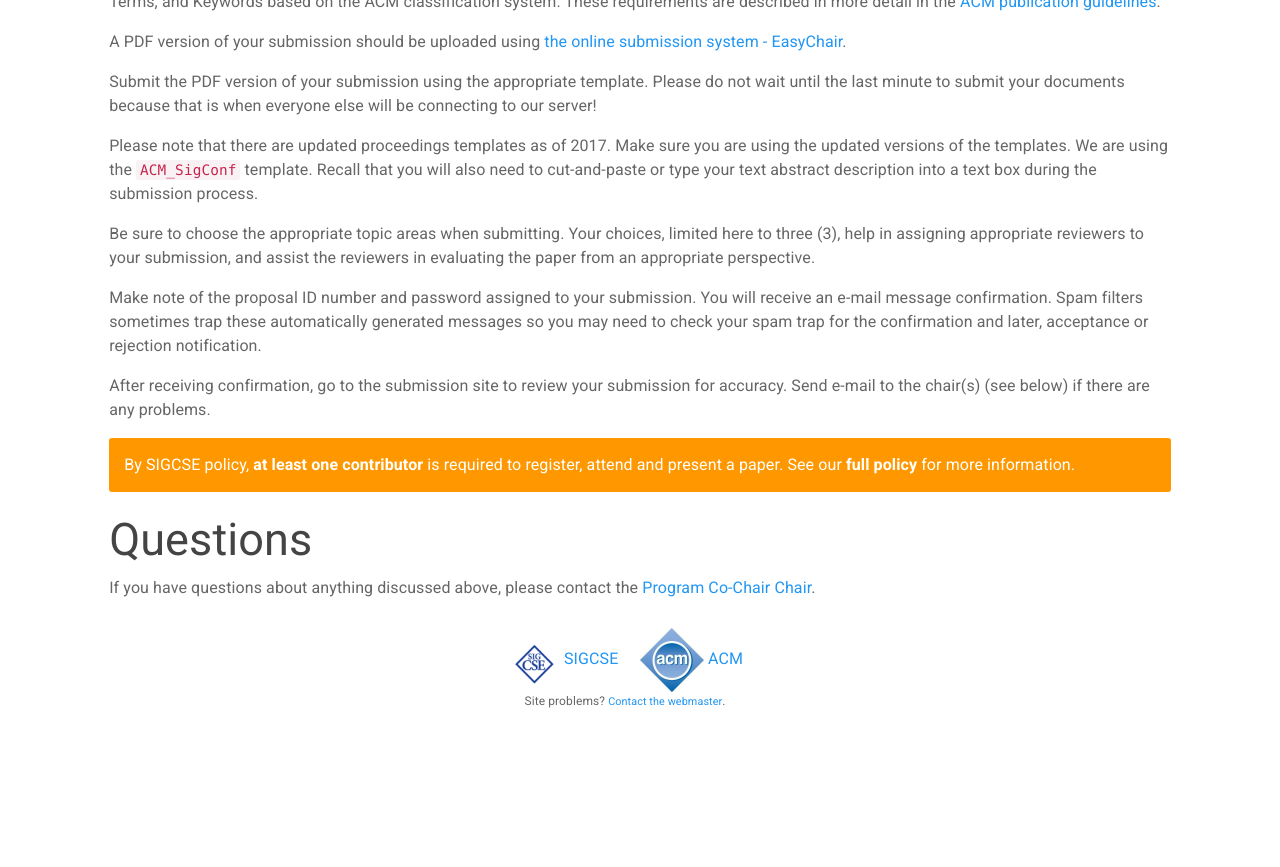
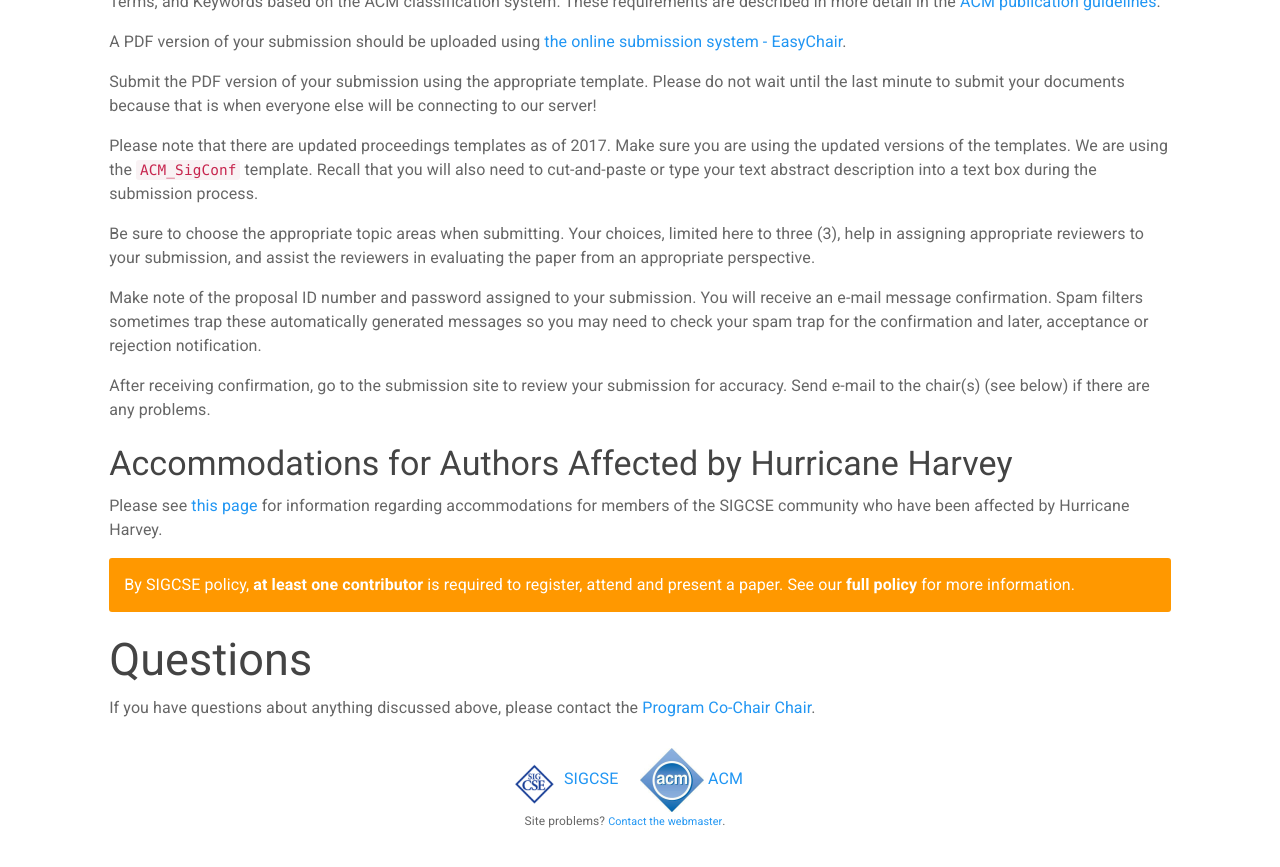
Before and after one commit to sigcsets/sigcse2018, a Jekyll site: the page built from authors/papers.md, in a window 1280 px wide and 900 px high, scrolled down 2935 px. Shown: the top 867 px of the window. Built offline with Jekyll 4.4.1, drawn with Linux system fonts in a browser that asks for light colours; before the commit the page ends 3715 px from its top, so only the background shows below that.

Commit message:
Hurricane Harvey update

```diff
--- a/_includes/front-news.html
+++ b/_includes/front-news.html
@@ -1,4 +1,8 @@
 <ul>
+  <li>
+    <strong>Aug 31, 2017</strong>:
+      <a href="http://sigcse2018.sigcse.org/harvey.html">Accommodations regarding Hurrican Harvey</a>
+    </li>
   <li>
     <strong>Aug 17, 2017</strong>:
       FAQ posted @ <a href="https://sigcse2018.sigcse.org/authors/faq.html">https://sigcse2018.sigcse.org/authors/faq.html</a>
--- a/_includes/generic-submission-block.html
+++ b/_includes/generic-submission-block.html
@@ -46,3 +46,7 @@ Convert your paper into Adobe PDF format. Refer to our [Creating Adobe PDF Docum
 {% include submission-not-open.html %}
 
 {% endif %}
+
+### Accommodations for Authors Affected by Hurricane Harvey
+
+Please see [this page](http://sigcse2018.sigcse.org/harvey.html) for information regarding accommodations for members of the SIGCSE community who have been affected by Hurricane Harvey.
```
Also changed, not shown: authors/index.md (+5 -0 lines), harvey.md (added, +16 -0 lines), authors/papers.md (line endings or trailing spaces).
